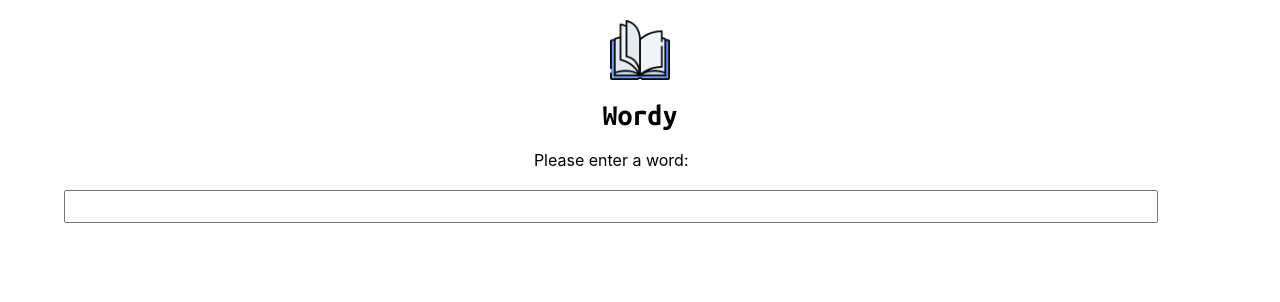
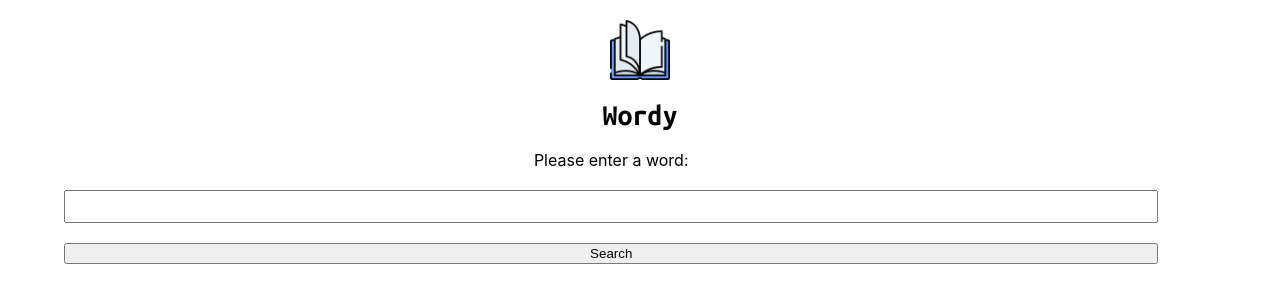
Before and after one commit to ellismckenzielee/wordy, a React (Create React App) app: page / in a window 1280 px wide. Shown: the top 302 px of the page. Built offline with nearby package versions, Linux system fonts and the light colour scheme.

Commit message:
add API query functionality

```diff
--- a/src/components/Form.jsx
+++ b/src/components/Form.jsx
@@ -1,10 +1,26 @@
 import styles from "../styles/form.module.css";
-import { useState } from "react";
+import { useEffect, useState } from "react";
+import axios from "axios";
 const Form = () => {
   const [word, setWord] = useState("");
+  const [result, setResult] = useState({});
+  console.log(result);
   return (
     <div className={styles.form}>
-      <form className={styles.inputForm}>
+      <form
+        onSubmit={(e) => {
+          e.preventDefault();
+          axios
+            .get(`https://api.dictionaryapi.dev/api/v2/entries/en/${word}`)
+            .then(({ data }) => {
+              setResult(data);
+            })
+            .catch((err) => {
+              console.log("Error");
+            });
+        }}
+        className={styles.inputForm}
+      >
         <label for="word">Please enter a word:</label>
         <input
           onChange={(e) => {
@@ -15,6 +31,7 @@ const Form = () => {
           type="text"
           value={word}
         ></input>
+        <button className={styles.submitButton}>Search</button>
       </form>
     </div>
   );
```
